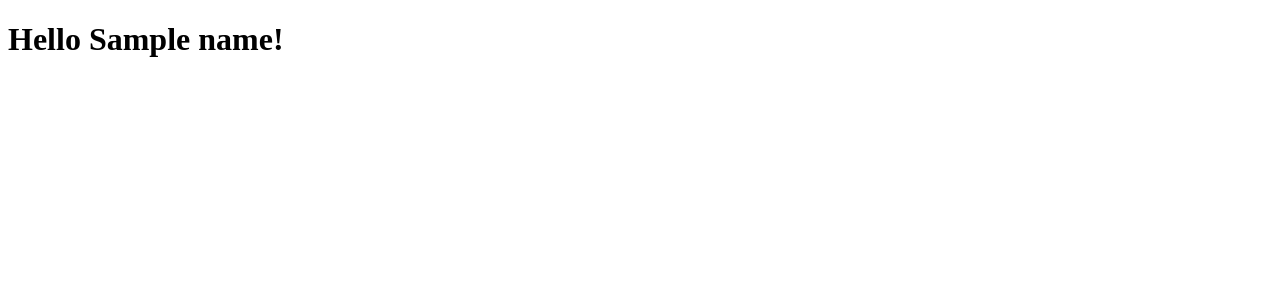
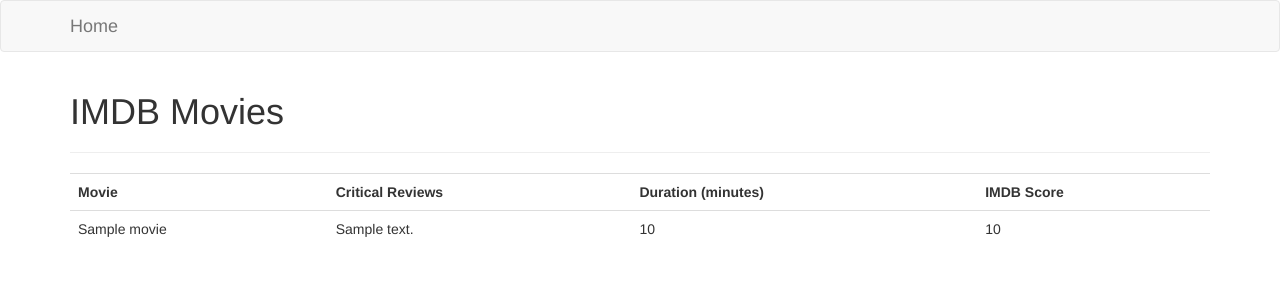
Before and after one commit to LairdStreak/tokenpricebot, a Flask app: template templates/index.htm in a window 1280 px wide. Shown: the top 300 px of the page. Run offline with Flask 2, Linux system fonts and the light colour scheme; the template is opened without the code that fills it: most values are stand-ins (such as "Sample title", 1, 10 or a date in 2020); some libraries are stand-ins or nearby versions.

Commit message:
Update Use Flask_Bootstrap

```diff
--- a/app.py
+++ b/app.py
@@ -1,4 +1,6 @@
 from flask import Flask, render_template
+from flask_bootstrap import Bootstrap
+
 from dotenv import load_dotenv
 import os
 import sentry_sdk
@@ -12,12 +14,18 @@
 
 app = Flask(__name__)
 
+bootstrap = Bootstrap(app)
+
 app.register_blueprint(botapi, url_prefix='/api')
 
 @app.route('/', methods=["GET"])
 def index():
     return render_template('index.htm', name='Joe Blogs')
 
+@app.errorhandler(404)
+def page_not_found(e):
+	return render_template('404.htm'), 404
+
 if __name__ == '__main__':
     sentry_sdk.init(SENTRYCONF)
     app.run(debug=True)
--- a/requirements.txt
+++ b/requirements.txt
@@ -8,7 +8,9 @@
 chardet==3.0.4
 Click==7.0
 colorama==0.4.1
+dominate==2.3.5
 Flask==1.0.2
+Flask-Bootstrap==3.3.7.1
 idna==2.7
 itsdangerous==1.1.0
 Jinja2==2.10
@@ -31,5 +33,6 @@
 six==1.11.0
 telepot==12.7
 urllib3==1.24.1
+visitor==0.1.3
 Werkzeug==0.14.1
 yarl==1.2.6
--- /dev/null
+++ b/templates/base.htm
@@ -0,0 +1,18 @@
+{% extends 'bootstrap/base.html' %}
+
+<!-- Navigation Bar -->
+{% block navbar %}
+	<nav class="navbar navbar-default" role="navigation">
+		<div class="container">
+			<div class="navbar-header">
+				<a class="navbar-brand" href="#">Movies</a>
+			</div>
+		</div>
+	</nav>
+{% endblock %}
+
+<!-- Content Block -->
+{% block page_title %} {% endblock %}
+
+<!-- Content -->
+{% block content %} {% endblock %}
--- a/templates/index.htm
+++ b/templates/index.htm
@@ -1,7 +1,40 @@
-<!doctype html>
-<title>Hello from Flask</title>
-{% if name %}
-  <h1>Hello {{ name }}!</h1>
-{% else %}
-  <h1>Hello, World!</h1>
-{% endif %}
+{% extends 'base.htm' %}
+
+<!-- Content Block -->
+{% block page_title %} Movies {% endblock %}
+<!-- Navigation Block -->
+{% block navbar %}
+	<nav class="navbar navbar-default" role="navigation">
+		<div class="container">
+			<div class="navbar-header">
+				<a class="navbar-brand" href="{{ url_for('index') }}">Home</a>
+			</div>
+		</div>
+	</nav>
+{% endblock %}
+<!-- Content -->
+{% block content %}
+	<div class="container">
+		<div class="header"><h1>IMDB Movies</h1></div>
+		<hr />
+
+		<!-- Table -->
+		<table class="table table-hover">
+			<tr>
+				<th>Movie</th>
+				<th>Critical Reviews</th>
+				<th>Duration (minutes)</th>
+				<th>IMDB Score</th>
+			</tr>
+
+			{% for movie in movie_names %}
+			<tr>
+				<td>{{ movie }}</td>
+				<td>{{ movies[movie]['critical_reviews'] }}</td>
+				<td>{{ movies[movie]['duration'] }}</td>
+				<td>{{ movies[movie]['imdb_score'] }}</td>
+			</tr>
+			{% endfor %}
+		</table>
+	</div>
+{% endblock %}
```
Also changed, not shown: templates/404.htm (added, +11 -0 lines).
